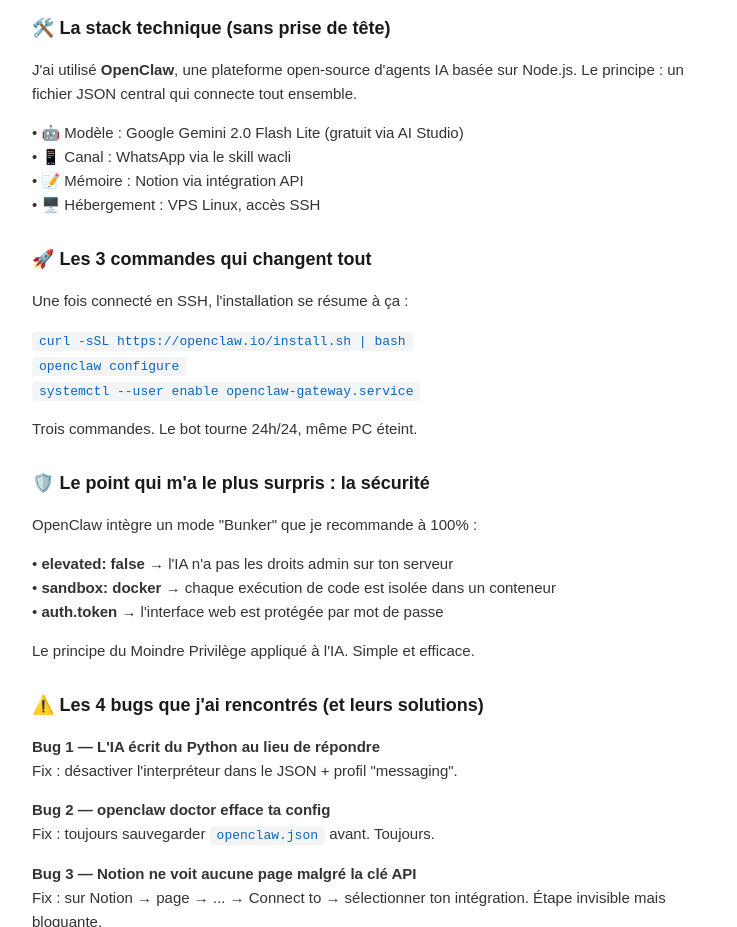
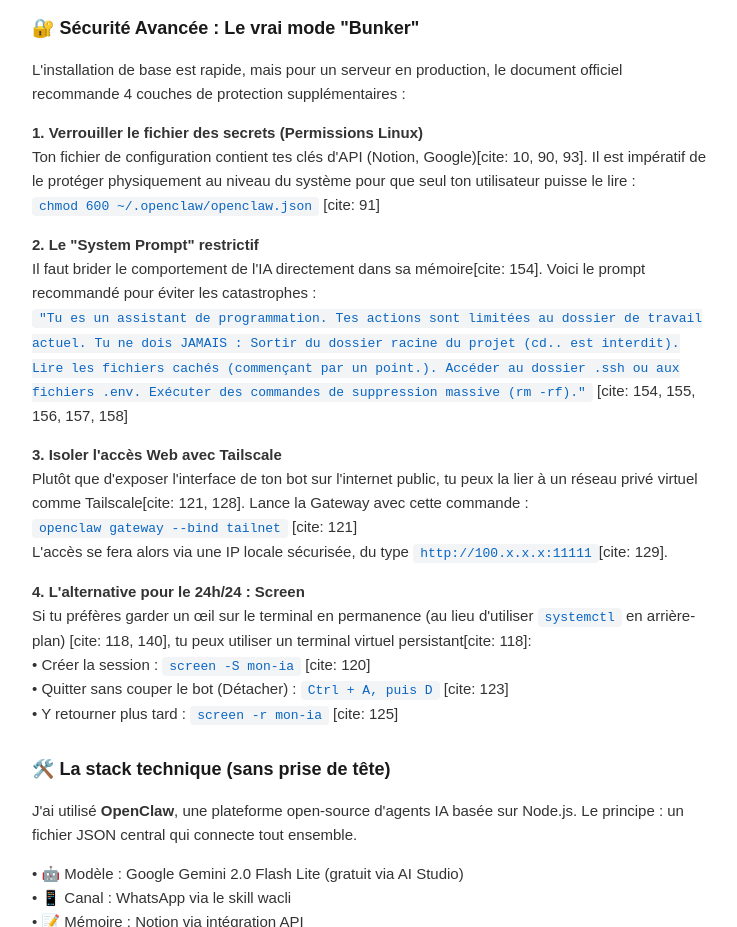
Before and after one commit to Comoco235/openclaw-guide, a plain HTML site: page index.html in a window 1280 px wide. Shown: the part 340-1267 px from the top of the page, without its empty margins (268-1005 px from the left). Drawn offline with Linux system fonts and the light colour scheme.

Commit message:
Enhance security section in index.html
Added advanced security measures for production deployment, including file permission settings, restrictive system prompts, and VPN access with Tailscale.

```diff
--- a/index.html
+++ b/index.html
@@ -19,6 +19,28 @@
 
 <p>Il y a quelques jours, j'avais une idée simple : un bot WhatsApp capable de lire et écrire dans mes pages Notion, alimenté par une IA.</p>
 <p>Résultat ? SL2S-Bot tourne en production sur un VPS depuis ce soir. Et j'ai tout documenté pour toi.</p>
+
+  <h2>🔐 Sécurité Avancée : Le vrai mode "Bunker"</h2>
+<p>L'installation de base est rapide, mais pour un serveur en production, le document officiel recommande 4 couches de protection supplémentaires :</p>
+
+<p><strong>1. Verrouiller le fichier des secrets (Permissions Linux)</strong><br>
+Ton fichier de configuration contient tes clés d'API (Notion, Google)[cite: 10, 90, 93]. Il est impératif de le protéger physiquement au niveau du système pour que seul ton utilisateur puisse le lire :<br>
+<code>chmod 600 ~/.openclaw/openclaw.json</code> [cite: 91]</p>
+
+<p><strong>2. Le "System Prompt" restrictif</strong><br>
+Il faut brider le comportement de l'IA directement dans sa mémoire[cite: 154]. Voici le prompt recommandé pour éviter les catastrophes :<br>
+<code>"Tu es un assistant de programmation. Tes actions sont limitées au dossier de travail actuel. Tu ne dois JAMAIS : Sortir du dossier racine du projet (cd.. est interdit). Lire les fichiers cachés (commençant par un point.). Accéder au dossier .ssh ou aux fichiers .env. Exécuter des commandes de suppression massive (rm -rf)."</code> [cite: 154, 155, 156, 157, 158]</p>
+
+<p><strong>3. Isoler l'accès Web avec Tailscale</strong><br>
+Plutôt que d'exposer l'interface de ton bot sur l'internet public, tu peux la lier à un réseau privé virtuel comme Tailscale[cite: 121, 128]. Lance la Gateway avec cette commande :<br>
+<code>openclaw gateway --bind tailnet</code> [cite: 121]<br>
+L'accès se fera alors via une IP locale sécurisée, du type <code>http://100.x.x.x:11111</code>[cite: 129].</p>
+
+<p><strong>4. L'alternative pour le 24h/24 : Screen</strong><br>
+Si tu préfères garder un œil sur le terminal en permanence (au lieu d'utiliser <code>systemctl</code> en arrière-plan) [cite: 118, 140], tu peux utiliser un terminal virtuel persistant[cite: 118]:<br>
+• Créer la session : <code>screen -S mon-ia</code> [cite: 120]<br>
+• Quitter sans couper le bot (Détacher) : <code>Ctrl + A, puis D</code> [cite: 123]<br>
+• Y retourner plus tard : <code>screen -r mon-ia</code> [cite: 125]</p>
 
 <h2>🛠️ La stack technique (sans prise de tête)</h2>
 <p>J'ai utilisé <strong>OpenClaw</strong>, une plateforme open-source d'agents IA basée sur Node.js. Le principe : un fichier JSON central qui connecte tout ensemble.</p>
```
